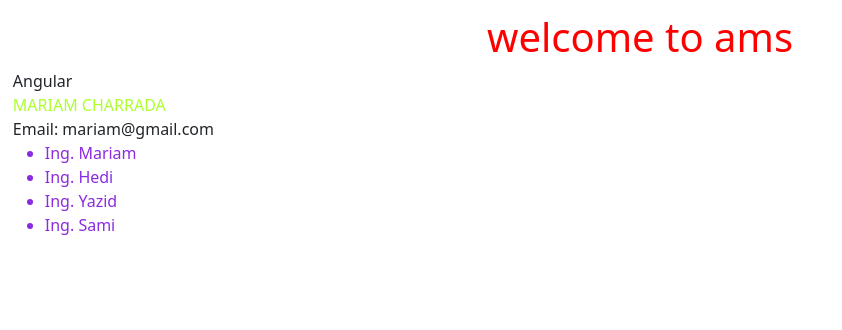
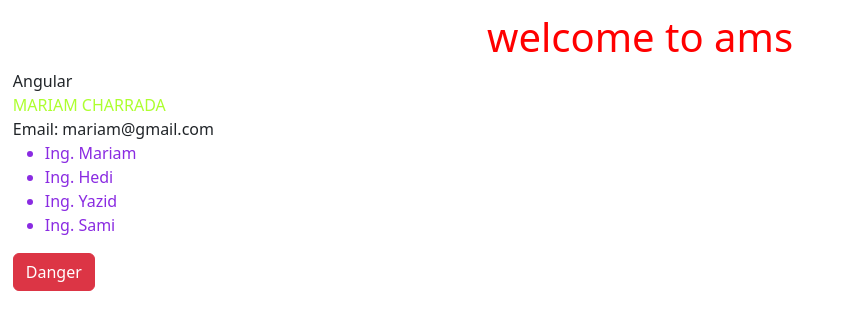
Before and after one commit to MariamCHARRADA/ams_frontend, an Angular app: page / in a window 1280 px wide. Shown: the top 330 px of the page, without its empty margins (0-842 px from the left). Built offline with nearby package versions, Linux system fonts and the light colour scheme.

Commit message:
add bootstrap and event binding

```diff
--- a/src/app/app.html
+++ b/src/app/app.html
@@ -9,3 +9,4 @@
 <ul>
   <li class= "c1" *ngFor="let name of names">{{name|firstLetterUppercase|addIng}}</li>
 </ul>
+<button type="button" class="btn btn-danger" (click)= showAlert()>Danger</button>
--- a/src/app/app.ts
+++ b/src/app/app.ts
@@ -14,5 +14,8 @@
 
   names: string[] =['mariam', 'heDi', 'yaZId', 'SAMi'];
 
+  showAlert() {
+    alert('Danger button clicked!');
+  };
 
 }
```
